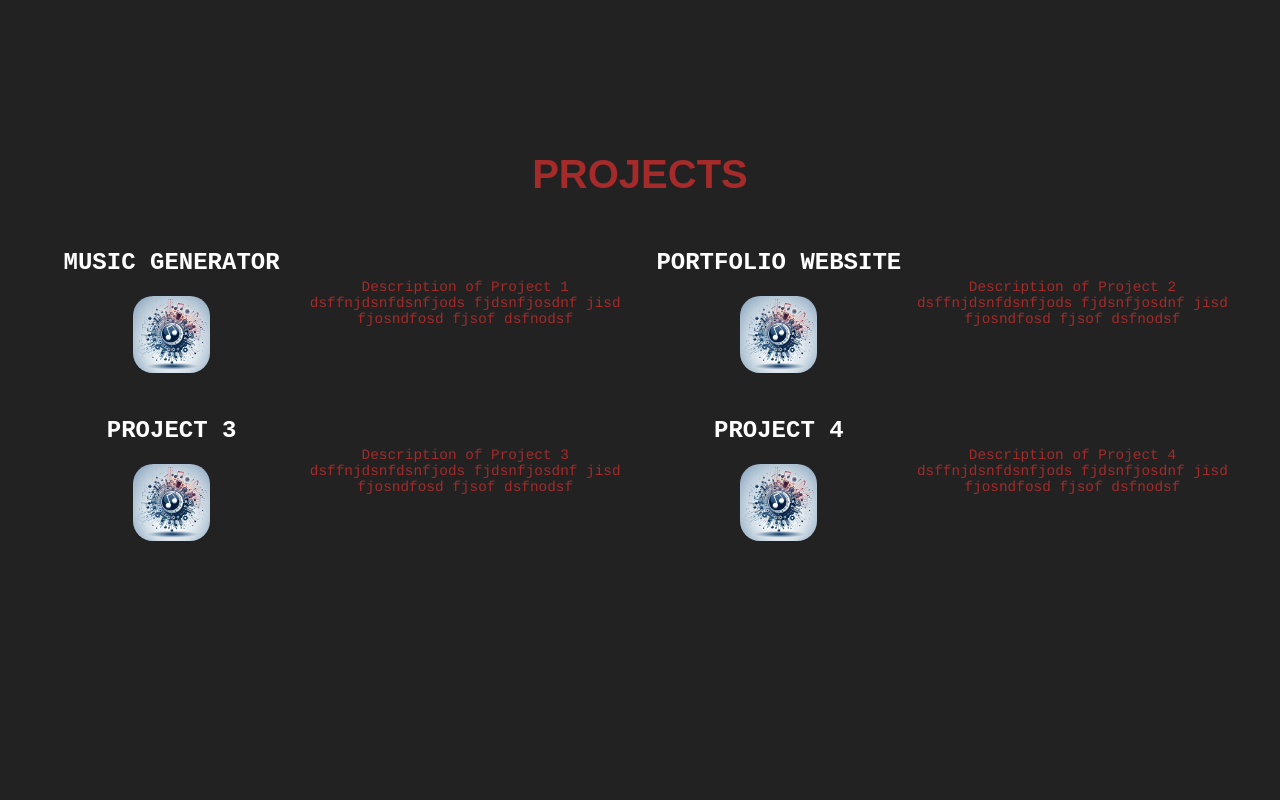
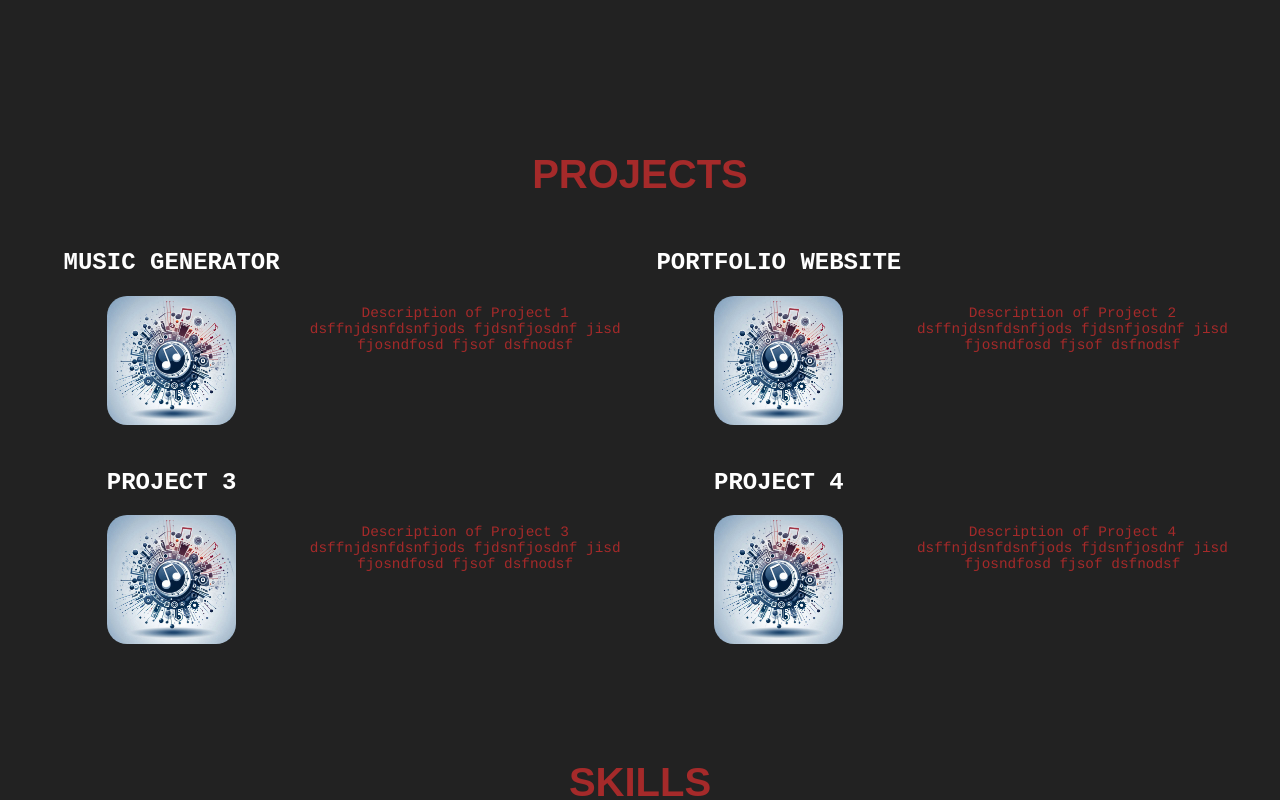
Before and after one commit to theglassofwater/PersonalWebsite, a React (Create React App) app: page / in a window 1280 px wide. Shown: the part 680-1480 px from the top of the page. Built offline with nearby package versions, Linux system fonts and the light colour scheme.

Commit message:
Refactor Projects component and CSS: Remove unnecessary code and adjust styling

```diff
--- a/src/components/Projects/Projects.js
+++ b/src/components/Projects/Projects.js
@@ -49,5 +49,4 @@ function Project(props) {
     );
 }
 
-
 export default  Projects;
--- a/src/components/Projects/Projects.module.css
+++ b/src/components/Projects/Projects.module.css
@@ -2,11 +2,11 @@
     display: flex;
     flex-direction: column;
     text-align: center;
-    height: 100dvh;
-    margin-bottom: 10dvw;
+    /* height: 100dvh; */
+    margin-bottom: 10dvh;
 
     img {
-      width: 30%;
+      width: 50%;
       align-self: center;
       background-color: #fff;
       border-radius: 20px;
@@ -34,29 +34,19 @@
       /* border: 1px solid #ddd;  */
       display: flex;
       /* justify-content: space-between; */
-      align-items: right;
+      /* align-items: right; */
       p{
         display: flex;
         justify-content: center;
         align-items: center;
         color: #a52a2a;
-        /* height: 100vh; */
       }
-      /* a{
-        display: flex;
-        flex-direction: column;
-        text-align: center;
-      } */
-
     }
-
 
   }
 
 
 @media (width >= 800px) {
-    /* height: 10dvh; */
-
     .projectsContainer {
       display: grid;
       flex-direction: row;
```
